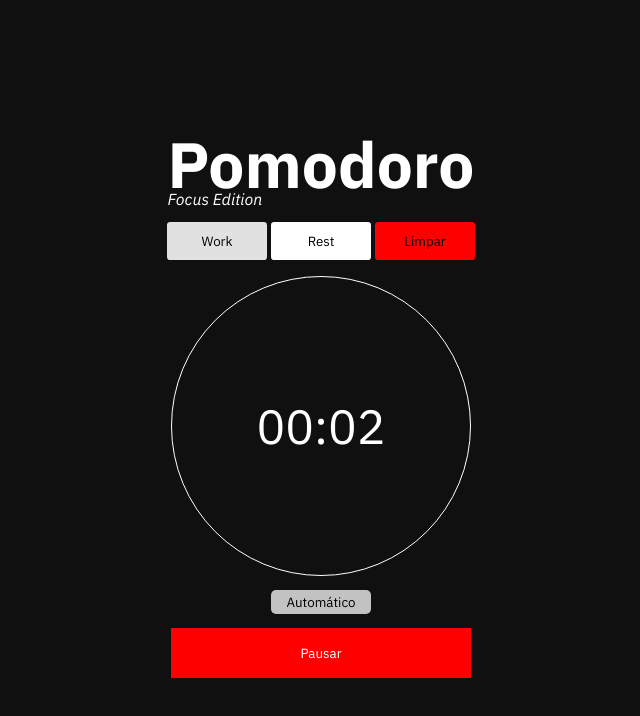
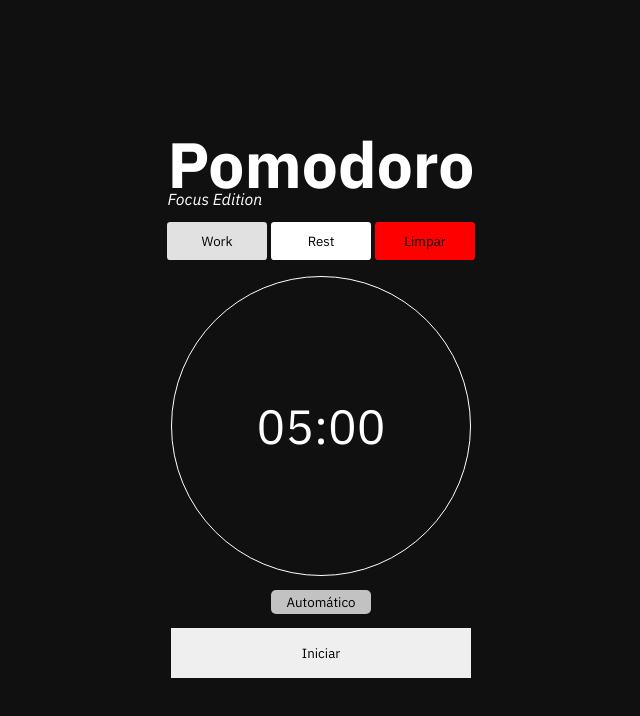
Before and after one commit to Francisco-Thiago/pomodoro, an Angular app: page / in a window 1280 px wide. Both pictures are taken after a click on the button "Rest". Shown: the top 716 px of the page, without its empty margins (319-959 px from the left). Built offline with nearby package versions, Linux system fonts and the light colour scheme.

Commit message:
fix: break auto start #1

```diff
--- a/src/app/timer/timer.component.ts
+++ b/src/app/timer/timer.component.ts
@@ -18,6 +18,7 @@ import { Howl } from 'howler';
 export class CounterComponent implements OnInit, OnChanges {
   @Input('timer') defaultTimer: Timer;
   @Input('clear') isClear: boolean;
+  @Input() autoBreak: boolean;
   @Output('finish') score: EventEmitter<Timer> = new EventEmitter();
   @Output('auto') externalAuto: EventEmitter<boolean> = new EventEmitter();
   @Input('auto') internalAuto: boolean;
@@ -31,7 +32,7 @@ export class CounterComponent implements OnInit, OnChanges {
   counterFormatted: string;
   interval: NodeJS.Timeout;
   alarm: Howl;
-  audioLoaded: boolean;
+  break: boolean;
 
   constructor() {
     this.status = false;
@@ -47,13 +48,13 @@ export class CounterComponent implements OnInit, OnChanges {
     this.buttonText();
     if (
       (this.internalAuto && this.sessions > 0) ||
-      (this.internalAuto && this.type === Type.Rest)
+      (this.internalAuto && this.autoBreak)
     ) {
       this.run();
     }
   }
 
-  ngOnChanges(changes: SimpleChanges): void {
+  ngOnChanges(): void {
     if (this.isClear) this.clearCounter();
   }
 
--- a/src/app/timers/timers.component.html
+++ b/src/app/timers/timers.component.html
@@ -17,5 +17,6 @@
   [auto]="auto"
   (auto)="changeAuto($event)"
   (finish)="finish($event)"
+  [autoBreak]="autoBreak"
   *ngIf="mode === modeOptions.Rest"
 ></app-timer>
--- a/src/app/timers/timers.component.ts
+++ b/src/app/timers/timers.component.ts
@@ -11,6 +11,7 @@ export class TimersComponent {
   modeOptions = Type;
   clear = false;
   auto = true;
+  autoBreak = false;
 
   work: Timer = {
     type: Type.Work,
@@ -31,20 +32,24 @@ export class TimersComponent {
   }
 
   finish(timer: Timer) {
-    if(this.work.type === timer.type) {
+    this.autoBreak = true;
+    if (this.auto) this.mode = Type.Work === timer.type ? Type.Rest : Type.Work;
+    if (this.work.type === timer.type) {
       this.work = timer;
-    }else {
+    } else {
       this.rest = timer;
     }
-    if(this.auto) this.onMode(Type.Work === timer.type ? Type.Rest : Type.Work);
   }
 
   onMode(seletedMode: Type) {
     this.mode = seletedMode;
+    this.autoBreak = false;
   }
 
   onClear() {
     this.clear = true;
-    setTimeout(() => {this.clear = false}, 1000);
+    setTimeout(() => {
+      this.clear = false;
+    }, 1000);
   }
 }
```
